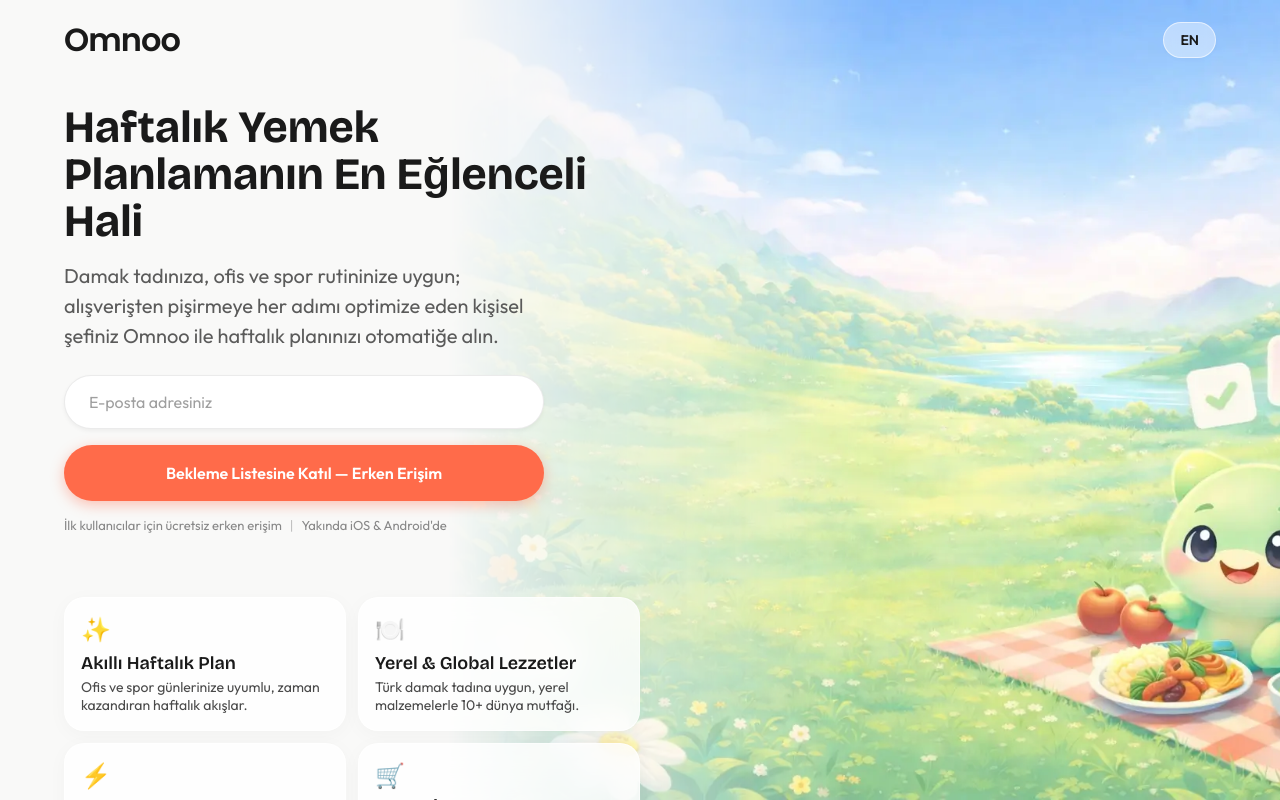
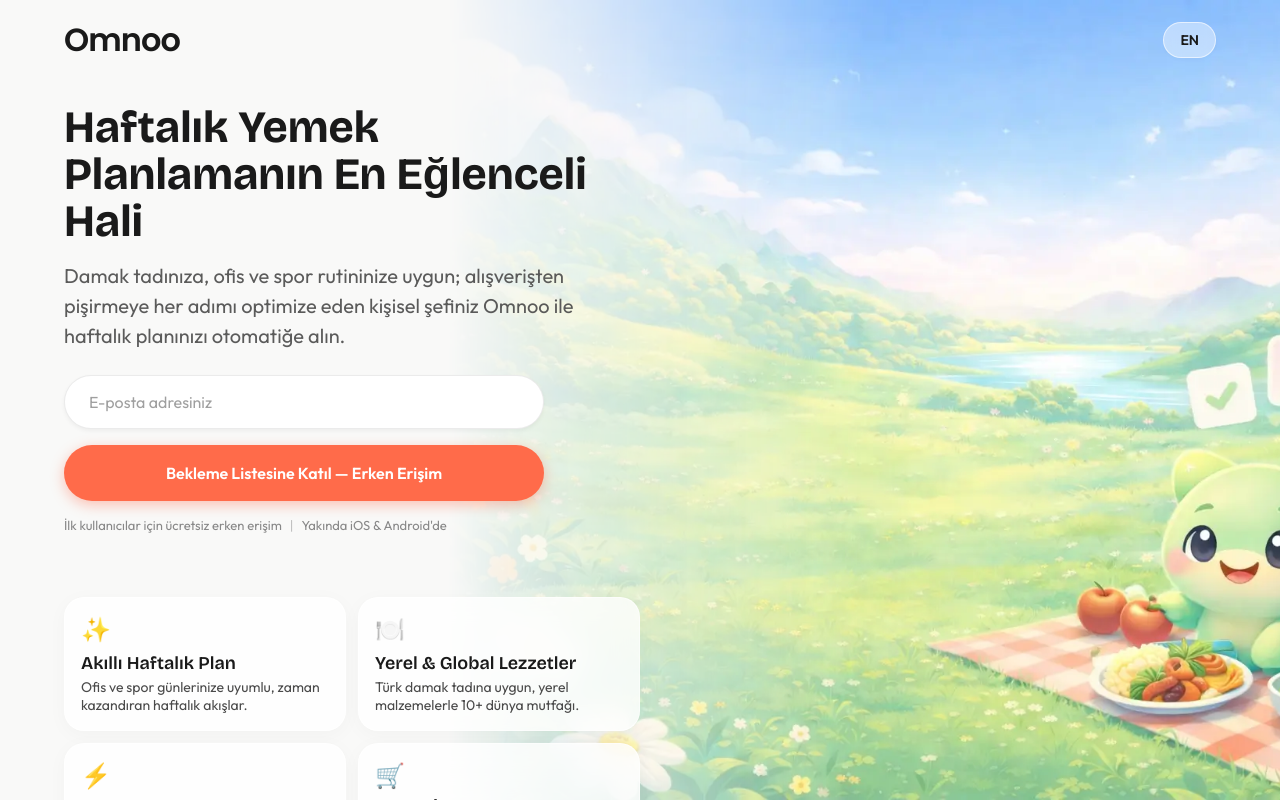
Before and after one commit to togay-aytemiz/omnoo-landing, a Next.js app: page / in a window 1280 px wide. Built offline with nearby package versions, Linux system fonts and the light colour scheme.

Commit message:
Widen desktop hero text max-width

```diff
--- a/src/components/LandingPage.module.css
+++ b/src/components/LandingPage.module.css
@@ -196,12 +196,16 @@
         margin-left: 0;
         /* Reset margins */
         margin-right: 0;
+        max-width: 800px;
+        /* Wider for desktop (2 lines) */
     }
 
     .subheadline {
         margin-bottom: var(--spacing-lg);
         margin-left: 0;
         margin-right: 0;
+        max-width: 600px;
+        /* Wider for desktop (2 lines) */
     }
 
     .formContainer {
```
